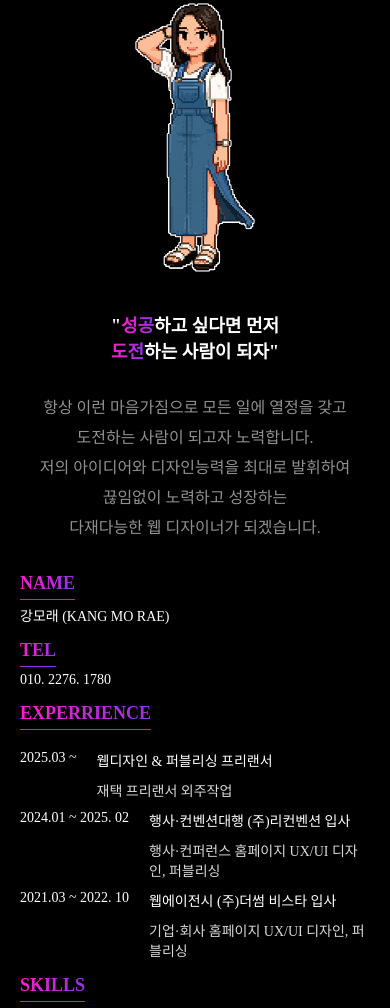
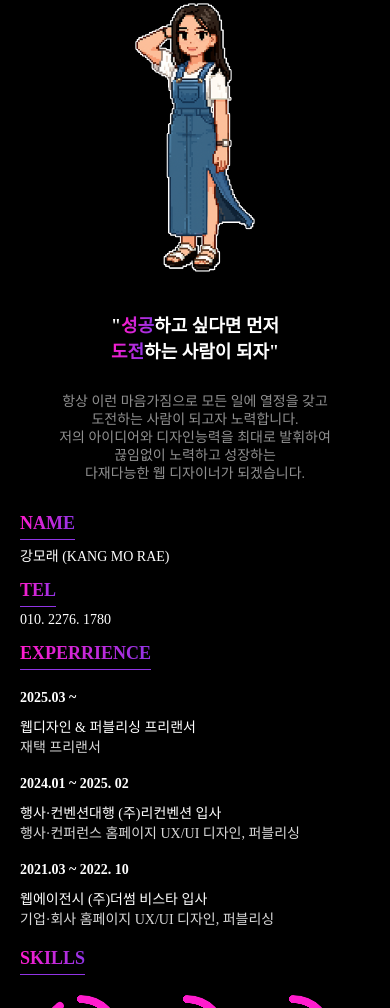
Before and after one commit to KangMoRae/site, a plain HTML site: page index.html in a window 390 px wide. Shown: the part 992-2000 px from the top of the page. Drawn offline with nearby package versions, Linux system fonts and the light colour scheme; a script that the page names is missing; a web font is replaced by a local one.

Commit message:
Add files via upload

```diff
--- a/css/style2.css
+++ b/css/style2.css
@@ -563,7 +563,6 @@ input[type=number] {
 .wonderland-descr {
   display: block;
   width: 100%;
-  max-width: 4.3rem;
   font-size: 0.17rem;
   line-height: 1.3;
   margin: min(1.59rem, 23vh) auto 0;
@@ -1930,7 +1929,7 @@ li.category.isActive {
     .con01Img{float:none;width:100%;height: auto;text-align: center;margin:0;}
     .con01Img img{width:200px;text-align: center;}
     .top_t h5{font-size:18px;}
-    .top_t p{font-size:16px;}
+    .top_t p{font-size:14px;line-height: 18px;}
     .con01Box02{margin-top:30px;}
 
     .mainCon00{padding:0 20px;}
@@ -1958,7 +1957,10 @@ li.category.isActive {
 
 
 @media screen and (max-width:768px) {
-    .con01Box02 ul li .date{width: auto;}
+    .con01Box02 ul li .date{width: auto;float:none;height:auto;font-weight: bold;
+        margin-bottom: 10px;}
+    .con01Box02 ul li>div ul li{margin-bottom:0;}
+    .con01Box02 ul li>div ul li:last-child{margin-bottom:20px;}
 }
 
 
--- a/index.html
+++ b/index.html
@@ -4,7 +4,7 @@
   <meta charset="UTF-8">
   <!--메타 뷰포트-->
         <meta name="viewport" content="width=device-width, initial-scale=1, minimum-scale=1, maximum-scale=1, user-scalable=no">
-    <meta property="og:image" content="images/sns_img.jpg">
+    <meta property="og:image" content="images/sns_img2.jpg">
   <title>웹디자이너 & 웹퍼블리셔 강모래</title>
 
   <!--파비콘-->
@@ -112,9 +112,6 @@
           </rect>
         </svg>
 
-        <h1>
-          Clouds<br /> of æther.
-        </h1>
         </div>
 
         <!--스크롤 다운 애니메이션-->
@@ -195,7 +192,7 @@
                                     <p class="date">2025.03 ~</p>
                                     <ul>
                                         <li class="f_b">웹디자인 & 퍼블리싱 프리랜서</li>
-                                        <li>재택 프리랜서 외주작업</li>
+                                        <li>재택 프리랜서</li>
                                     </ul>
                                     <p class="date">2024.01 ~ 2025. 02</p>
                                     <ul>
```
Also changed, not shown: eworld.html (+1 -1 lines), jinsunme.html (+1 -1 lines), kgold.html (+1 -1 lines).
